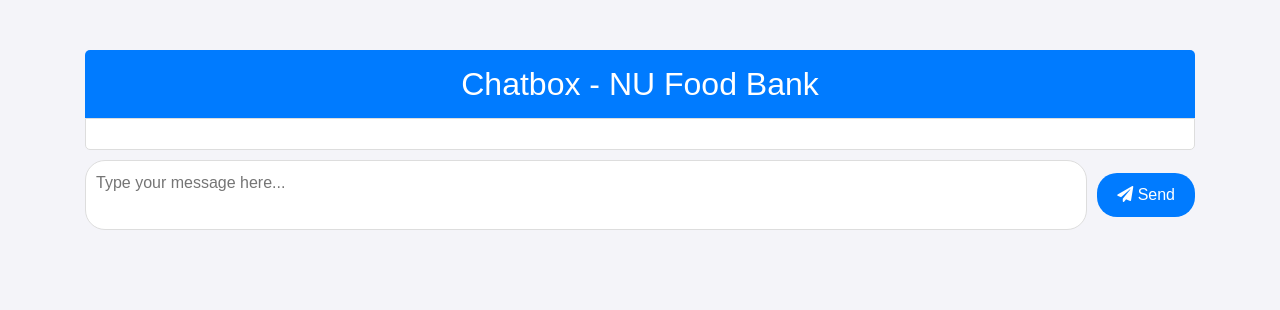
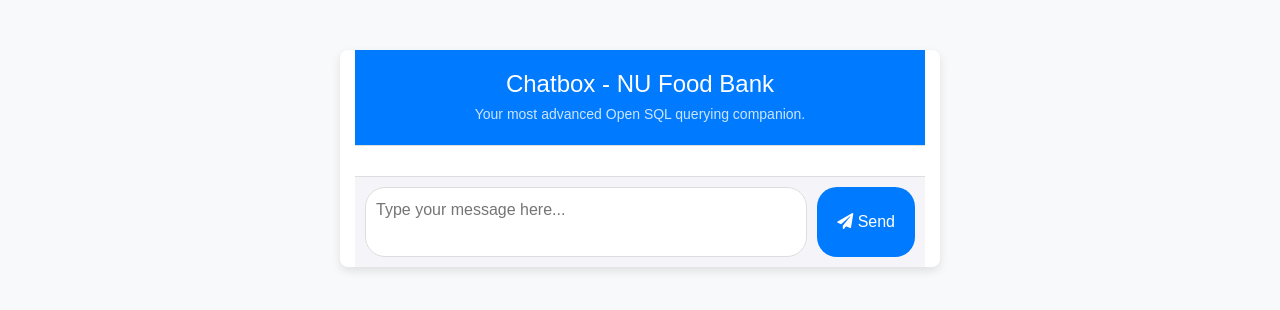
Before and after one commit to zhijiexia98/SV-Food-Bank-Registration, a Django app: page /chatbox/ in a window 1280 px wide. Shown: the top 310 px of the page. Run offline with Django 4.2, Linux system fonts and the light colour scheme; some libraries are stand-ins or nearby versions.

Commit message:
finalize chatbox.html along with its backend functionalities. Add an entry in the home.html

```diff
--- a/myproject/chatbox.py
+++ b/myproject/chatbox.py
@@ -56,7 +56,6 @@ def process_natural_language_query(user_query):
          - description (text, nullable)
          - quantity (integer)
          - price_per_package (decimal)
-         - total_cost (decimal)
          - purchased_at (datetime)
          - admin_id (foreign key to users)
          - category (varchar)
--- a/myproject/templates/chatbox.html
+++ b/myproject/templates/chatbox.html
@@ -10,35 +10,67 @@
     <!-- Font Awesome Icons -->
     <link rel="stylesheet" href="https://cdnjs.cloudflare.com/ajax/libs/font-awesome/5.15.3/css/all.min.css">
     <style>
-        /* Existing CSS styles */
         body {
             font-family: Arial, sans-serif;
-            background-color: #f4f4f9;
+            background-color: #f8f9fa; /* Lighter background for better contrast */
             margin: 0;
             padding: 0;
         }
         .container {
-            margin-top: 50px;
+            margin: 50px auto;
+            max-width: 600px; /* Centered and fixed width */
+            background: white;
+            border-radius: 8px;
+            box-shadow: 0px 4px 10px rgba(0, 0, 0, 0.1); /* Subtle shadow for better aesthetics */
+            overflow: hidden;
         }
         .chat-header {
             background-color: #007BFF;
             color: white;
-            padding: 15px;
-            display: flex;
-            justify-content: center; /* Center the header content */
-            align-items: center;
-            border-radius: 5px 5px 0 0;
+            padding: 20px;
         }
         .chat-header h2 {
             margin: 0;
+            font-size: 24px;
+        }
+        .chat-header .subtitle {
+            margin: 5px 0 0;
+            font-size: 14px;
+            color: #cce5ff; /* Slightly lighter shade for the subtitle */
         }
         .chat-box {
-            border: 1px solid #ddd;
-            border-radius: 0 0 5px 5px;
-            background: white;
-            max-height: 500px;
+            max-height: 400px;
             overflow-y: auto;
             padding: 15px;
+            border-top: 1px solid #ddd;
+            border-bottom: 1px solid #ddd;
+        }
+        .input-section {
+            display: flex;
+            gap: 10px;
+            padding: 10px;
+            background-color: #f4f4f9;
+        }
+        .input-section textarea {
+            flex: 1;
+            border-radius: 20px;
+            padding: 10px;
+            border: 1px solid #ddd;
+            resize: none;
+            min-height: 50px; /* Larger height for better usability */
+        }
+        .input-section button {
+            background-color: #007BFF;
+            color: white;
+            border: none;
+            border-radius: 20px;
+            padding: 10px 20px;
+            cursor: pointer;
+            font-size: 16px;
+        }
+        .input-section button:disabled {
+            background-color: #cccccc;
+            cursor: not-allowed;
         }
         .chat-message {
             margin: 10px 0;
@@ -71,37 +103,13 @@
             background-color: #007BFF;
             color: white;
         }
-        .input-section {
-            margin-top: 10px;
-            display: flex;
-            align-items: center;
-        }
-        .input-section textarea {
-            flex: 1;
-            border-radius: 20px;
-            padding: 10px;
-            border: 1px solid #ddd;
-            resize: none;
-        }
-        .input-section button {
-            margin-left: 10px;
-            background-color: #007BFF;
-            color: white;
-            border: none;
-            border-radius: 20px;
-            padding: 10px 20px;
-            cursor: pointer;
-        }
-        .input-section button:disabled {
-            background-color: #cccccc;
-            cursor: not-allowed;
-        }
     </style>
 </head>
 <body>
 <div class="container">
-    <div class="chat-header">
+    <div class="chat-header text-center">
         <h2>Chatbox - NU Food Bank</h2>
+        <p class="subtitle">Your most advanced Open SQL querying companion.</p>
     </div>
     <div class="chat-box" id="chat-box">
         <!-- Chat messages will appear here -->
```
Also changed, not shown: myproject/templates/home.html (+13 -2 lines).
